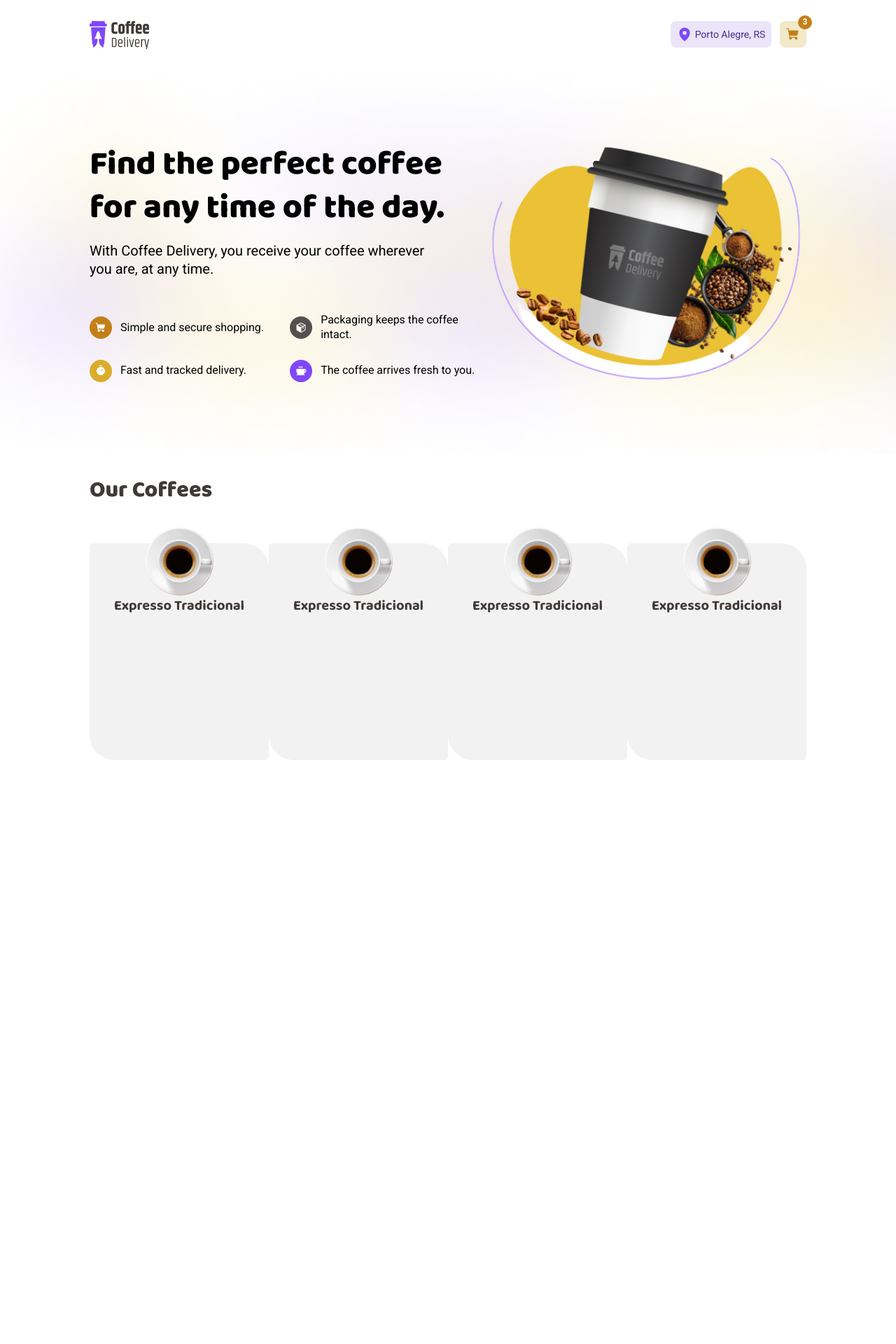
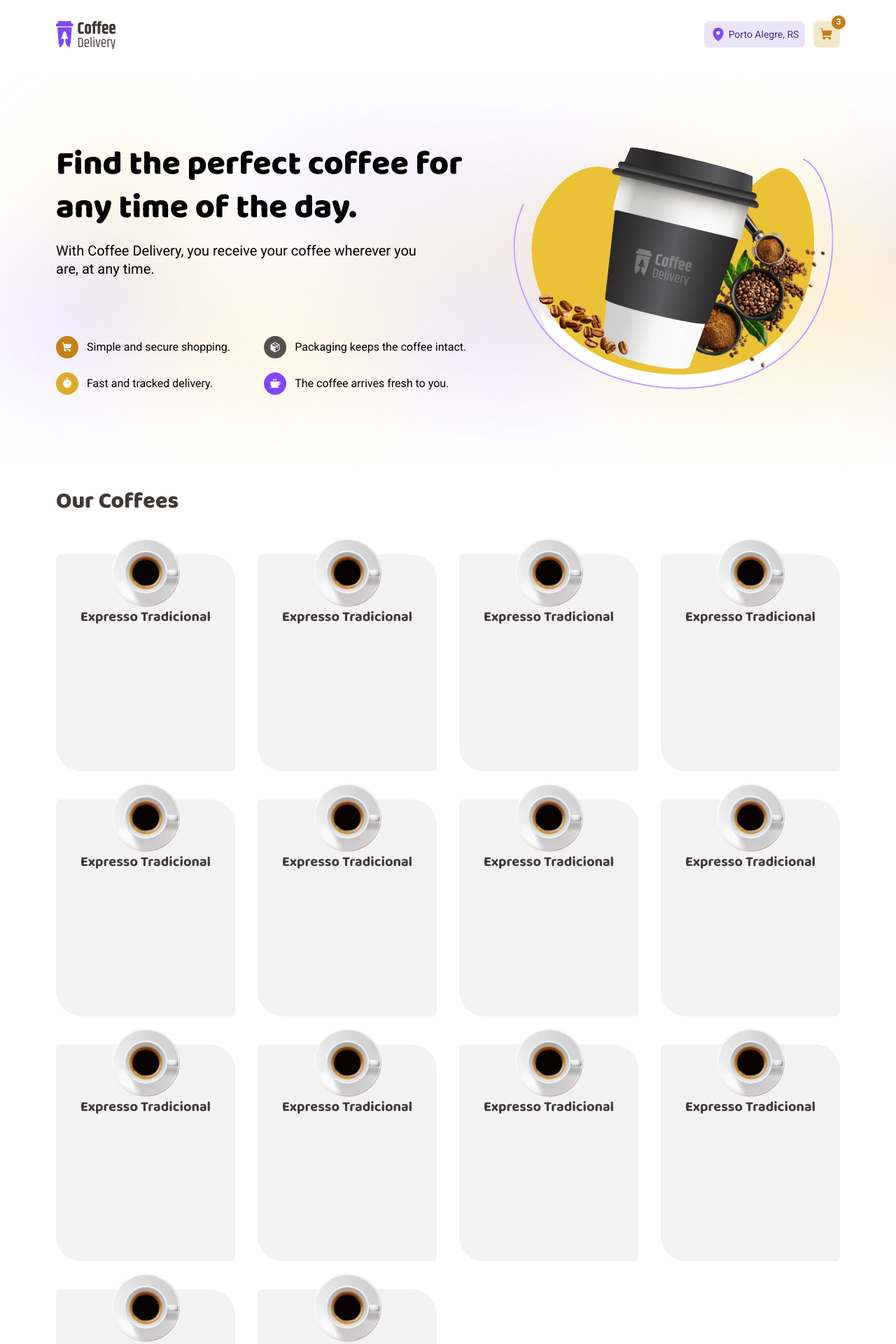
Before and after one commit to Sathosk/CoffeeDelivery, a React (Vite) app: page / in a window 1280 px wide. Shown: the top 1920 px of the page at 70% size. Before the commit the page ends 1243 px from the top, so only its background shows below. Built offline with nearby package versions, Linux system fonts and the light colour scheme.

Commit message:
style: optmized mobile responsiveness

```diff
--- a/src/components/Header/styles.ts
+++ b/src/components/Header/styles.ts
@@ -13,11 +13,8 @@ export const HeaderNav = styled.nav`
     display: flex;
     justify-content: space-between;
     gap: 0.75rem;
+    width: 100%;
 
-    a:first-child {
-
-
-    }
 `;
 
 export const Location = styled.a`
--- a/src/data/coffee.js
+++ b/src/data/coffee.ts
@@ -1,4 +1,12 @@
-export const coffeeList = [
+export interface CoffeeListType {
+    name: string;
+    description: string;
+    price: string;
+    tag: string[];
+    imgName: string;
+}
+
+export const coffeeList: CoffeeListType[] = [
     {
         name: "Expresso Tradicional",
         description: "O tradicional café feito com água quente e grãos moídos",
--- a/src/pages/Home/components/CoffeList/index.tsx
+++ b/src/pages/Home/components/CoffeList/index.tsx
@@ -1,4 +1,5 @@
 import { CoffeeCard } from "./components/CoffeeCard";
+import { coffeeList } from "../../../../data/coffee.js";
 import {
     CoffeListContainer,
     CoffeeListContent,
@@ -11,10 +12,9 @@ export function CoffeList() {
             <CoffeeListWrapper className="container">
                 <h2>Our Coffees</h2>
                 <CoffeeListContent>
-                    <CoffeeCard />
-                    <CoffeeCard />
-                    <CoffeeCard />
-                    <CoffeeCard />
+                    {coffeeList.map((coffee) => {
+                        return <CoffeeCard />;
+                    })}
                 </CoffeeListContent>
             </CoffeeListWrapper>
         </CoffeListContainer>
--- a/src/pages/Home/components/CoffeList/styles.ts
+++ b/src/pages/Home/components/CoffeList/styles.ts
@@ -2,11 +2,10 @@ import { styled } from "styled-components";
 import { typographyStyles } from "../../../../styles/themes/Typography";
 
 export const CoffeListContainer = styled.section`
-
+    padding: 0 1rem;
 `
 
 export const CoffeeListWrapper = styled.section`
-
 
     h2 {
         ${typographyStyles.titleL}
@@ -15,10 +14,14 @@ export const CoffeeListWrapper = styled.section`
     }
 `;
 
-export const CoffeeListContent = styled.section`
-    display: flex;
-    justify-content: space-between;
-    align-items: center;
+export const CoffeeListContent = styled.div`
+    display: grid;
+    grid-template-columns: repeat(auto-fit, minmax(16rem, max-content));
 
+    gap: 2.5rem 2rem;
     width: 100%;
+
+    @media (max-width: 1200px) {
+        justify-content: center;
+    }
 `;
--- a/src/pages/Home/components/Hero/styles.ts
+++ b/src/pages/Home/components/Hero/styles.ts
@@ -5,7 +5,6 @@ import { typographyStyles } from "../../../../styles/themes/Typography";
 export const HeroContainer = styled.section`
     background-image: url(${bgImg});
     background-size: cover;
-    height: 544px;
 `;
 
 export const HeroContentWrapper = styled.section`
--- a/src/pages/Home/styles.ts
+++ b/src/pages/Home/styles.ts
@@ -1,6 +1,8 @@
 import { styled } from "styled-components";
 
 export const HomeContainer = styled.main`
+    display: flex;
+    flex-direction: column;
     margin-bottom: 9.8125rem;
     width: 100%;
 `;
--- a/src/styles/global.ts
+++ b/src/styles/global.ts
@@ -13,7 +13,7 @@ export const GlobalStyle = createGlobalStyle`
     }
 
     .container {
-        width: 80%;
+        max-width: 1120px;
         margin: 0 auto;
     }
 
@@ -23,4 +23,10 @@ export const GlobalStyle = createGlobalStyle`
             margin: 0 auto;
         }
     }
+
+    @media (max-width: 1180px) {
+        .container {
+            max-width: 90%;
+        }
+    }
 `;
```
